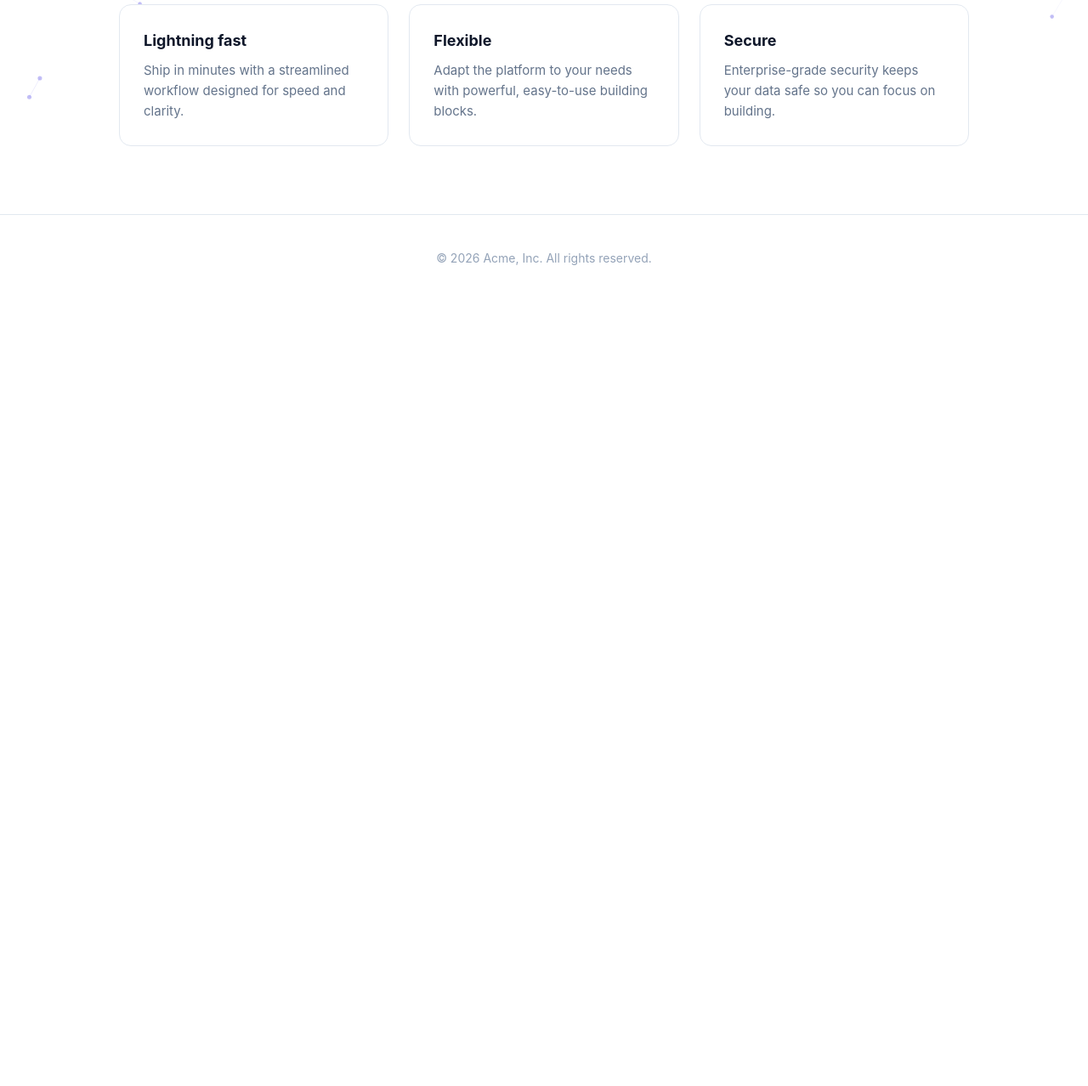
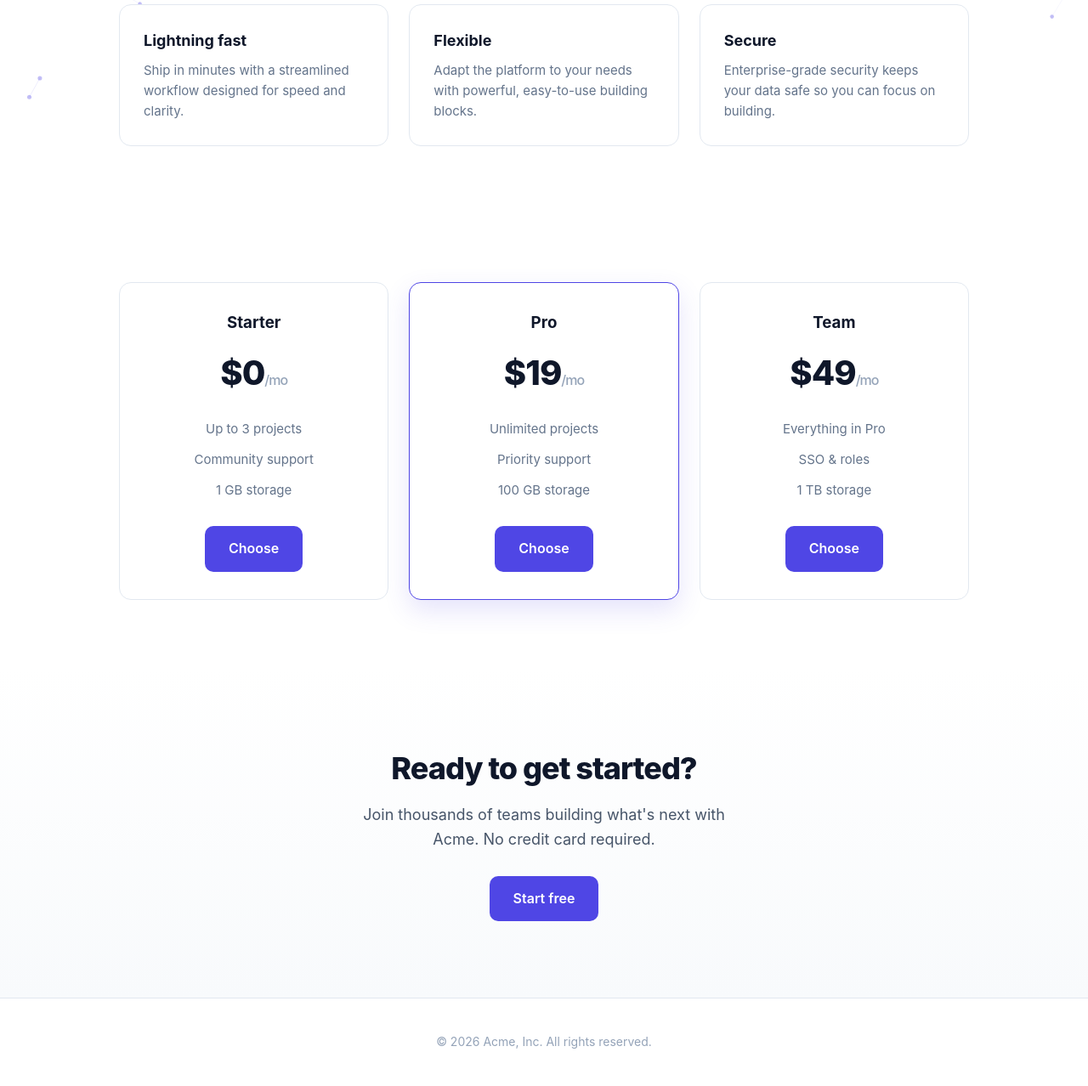
Before and after one commit to nihalrizwan17/demo1, a website with bundled scripts: page index.html in a window 1280 px wide. Shown: the part 631-1909 px from the top of the page at 85% size. Before the commit the page ends 986 px from the top, so only its background shows below. Built offline with nearby package versions, Linux system fonts and the light colour scheme.

Commit message:
Add pricing/contact sections, sticky header, and animate plans on scroll
- Add pricing and contact sections referenced by nav
- Make header sticky with blur backdrop
- Reveal pricing plans via scroll observer in client.ts
- Add .gitignore and stop tracking node_modules

```diff
--- a/client.ts
+++ b/client.ts
@@ -78,8 +78,8 @@ heroEls.forEach((el, i) => {
   }, 150 + i * 180);
 });
 
-// Scroll reveal for cards
-const cards = document.querySelectorAll<HTMLElement>(".card");
+// Scroll reveal for cards and plans
+const cards = document.querySelectorAll<HTMLElement>(".card, .plan");
 const io = new IntersectionObserver(
   (entries) => {
     entries.forEach((entry) => {
--- a/index.html
+++ b/index.html
@@ -13,6 +13,11 @@
       line-height: 1.6;
     }
     header {
+      position: sticky;
+      top: 0;
+      z-index: 10;
+      backdrop-filter: blur(8px);
+      background: rgba(255, 255, 255, 0.7);
       display: flex;
       align-items: center;
       justify-content: space-between;
@@ -75,6 +80,37 @@
       font-size: 14px;
       border-top: 1px solid #e2e8f0;
     }
+    .pricing {
+      display: grid;
+      grid-template-columns: repeat(auto-fit, minmax(240px, 1fr));
+      gap: 24px;
+      max-width: 1040px;
+      margin: 0 auto;
+      padding: 80px 20px;
+    }
+    .plan {
+      border: 1px solid #e2e8f0;
+      border-radius: 14px;
+      padding: 32px 28px;
+      background: #fff;
+      text-align: center;
+    }
+    .plan.featured {
+      border-color: #4f46e5;
+      box-shadow: 0 12px 30px rgba(79, 70, 229, 0.15);
+    }
+    .plan .price { font-size: 40px; font-weight: 800; letter-spacing: -1px; margin: 12px 0; }
+    .plan .price span { font-size: 16px; font-weight: 500; color: #94a3b8; }
+    .plan ul { list-style: none; color: #64748b; font-size: 15px; margin: 16px 0 24px; }
+    .plan li { padding: 6px 0; }
+    .contact {
+      text-align: center;
+      padding: 90px 20px;
+      background: linear-gradient(180deg, #ffffff 0%, #f8fafc 100%);
+    }
+    .contact h2 { font-size: 36px; font-weight: 800; letter-spacing: -1px; margin-bottom: 12px; }
+    .contact p { color: #475569; max-width: 480px; margin: 0 auto 28px; font-size: 18px; }
+    section[id] { scroll-margin-top: 80px; }
     @media (max-width: 600px) {
       .hero h1 { font-size: 38px; }
       header { padding: 16px 20px; }
@@ -112,6 +148,45 @@
     </div>
   </section>
 
+  <section class="pricing" id="pricing">
+    <div class="plan">
+      <h3>Starter</h3>
+      <div class="price">$0<span>/mo</span></div>
+      <ul>
+        <li>Up to 3 projects</li>
+        <li>Community support</li>
+        <li>1 GB storage</li>
+      </ul>
+      <a class="btn" href="#get-started">Choose</a>
+    </div>
+    <div class="plan featured">
+      <h3>Pro</h3>
+      <div class="price">$19<span>/mo</span></div>
+      <ul>
+        <li>Unlimited projects</li>
+        <li>Priority support</li>
+        <li>100 GB storage</li>
+      </ul>
+      <a class="btn" href="#get-started">Choose</a>
+    </div>
+    <div class="plan">
+      <h3>Team</h3>
+      <div class="price">$49<span>/mo</span></div>
+      <ul>
+        <li>Everything in Pro</li>
+        <li>SSO &amp; roles</li>
+        <li>1 TB storage</li>
+      </ul>
+      <a class="btn" href="#get-started">Choose</a>
+    </div>
+  </section>
+
+  <section class="contact" id="contact">
+    <h2>Ready to get started?</h2>
+    <p>Join thousands of teams building what's next with Acme. No credit card required.</p>
+    <a class="btn" href="#get-started">Start free</a>
+  </section>
+
   <footer>
     &copy; 2026 Acme, Inc. All rights reserved.
   </footer>
```
Also changed, not shown: 1 other file.
